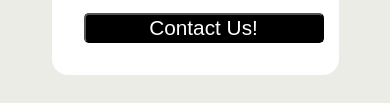
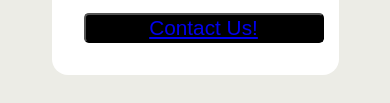
Before and after one commit to gentlerhiz/littlelemonrestaurant, a plain HTML site: page index.html in a window 390 px wide. Shown: the part 3686-3789 px from the top of the page. Drawn offline with Linux system fonts and the light colour scheme.

Commit message:
added contact phone

```diff
--- a/index.html
+++ b/index.html
@@ -73,7 +73,7 @@
                 <h2>Opening Hours</h2>
                 <img src="images/food3.jpg" alt="">
                 <p>Lorem ipsum dolor sit amet, consectetur adipiscing elit. Etiam tempor nisl eu bibendum mattis. Mauris sit amet lacus ac sem aliquet facilisis. Proin elementum nec ligula a tempor. Maecenas vitae ipsum sed ligula condimentum facilisis. </p>
-                <button>Contact Us!</button>
+                <button><a href="tel:09030578667">Contact Us!</a></button>
             </article>
         </section>
     </main>
```
